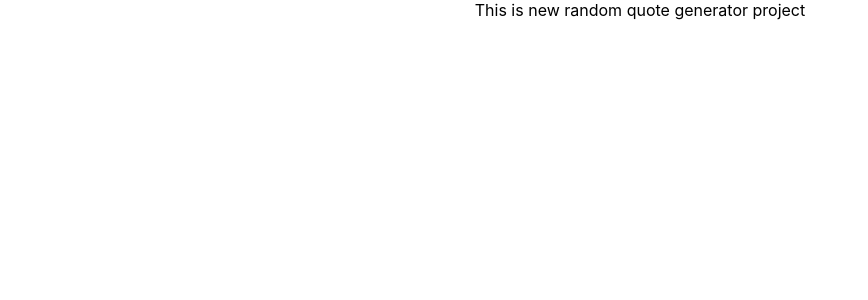
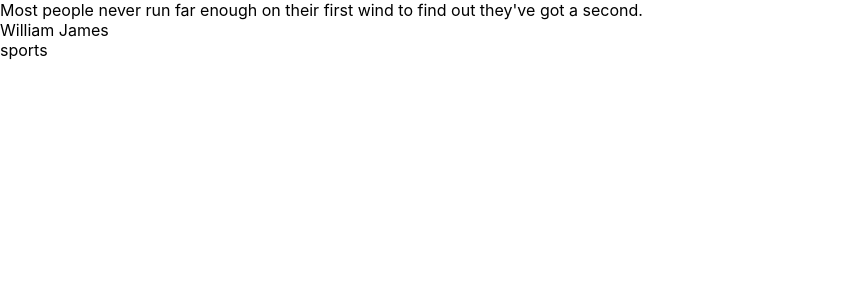
Before and after one commit to tilak30/Random-Quote-Generator, a React (Create React App) app: page / in a window 1280 px wide. Shown: the top 300 px of the page, without its empty margins (0-868 px from the left). Built offline with nearby package versions, Linux system fonts and the light colour scheme.

Commit message:
Added comp and basic layout created

```diff
--- a/package.json
+++ b/package.json
@@ -8,6 +8,7 @@
     "@testing-library/user-event": "^12.8.3",
     "react": "^17.0.2",
     "react-dom": "^17.0.2",
+    "react-router-dom": "^5.3.0",
     "react-scripts": "4.0.3",
     "web-vitals": "^1.1.2"
   },
--- a/src/App.js
+++ b/src/App.js
@@ -1,10 +1,39 @@
-import logo from './logo.svg';
-import './App.css';
+import { useState } from "react";
+import { BrowserRouter as Router, Switch, Route } from "react-router-dom";
+import MainPage from "./components/MainPage/MainPage";
+import QuoteAuthor from "./components/QuoteAuthor/QuoteAuthor";
+import Random from "./components/Random/Random";
 
 function App() {
+  const [quote, setQuote] = useState("Most people never run far enough on their first wind to find out they've got a second.");
+  const [author, setAuthor] = useState("William James");
+  const [field, setField] = useState("sports");
+
+  const handleClick = () => {
+
+    fetch("https://quote-garden.herokuapp.com/api/v3/quotes/random")
+      .then((res) => res.json())
+      .then((data) => {
+        setQuote(data.data[0].quoteText);
+        setAuthor(data.data[0].quoteAuthor);
+        setField(data.data[0].quoteGenre);
+      });
+  };
+
   return (
     <div className="App">
-      <div>This is new random quote generator project</div>
+      <Router>
+        <Random handleClick={handleClick} />
+        <Switch>
+          <Route exact path="/" >
+            <MainPage author={author} quote={quote} field={field} />
+          </Route>
+          <Route exact path="/AuthorQuote">
+            <QuoteAuthor author={author}/>
+          </Route>
+        </Switch>
+      </Router>
+
     </div>
   );
 }
--- /dev/null
+++ b/src/components/MainPage/MainPage.js
@@ -0,0 +1,27 @@
+import { useHistory } from "react-router";
+
+
+function MainPage({author, quote, field}) {
+    let history = useHistory();
+
+    return (
+        <div className="App">
+            <div>
+                {quote}
+            </div>
+            <div onClick={() => {
+                history.push("/AuthorQuote");
+            }}>
+                <div>
+                    {author}
+                </div>
+                <div>
+                    {field}
+                </div>
+            </div>
+
+        </div>
+    );
+}
+
+export default MainPage;
--- /dev/null
+++ b/src/components/QuoteAuthor/QuoteAuthor.js
@@ -0,0 +1,10 @@
+function QuoteAuthor({author}) {
+
+    return (
+      <div className="App">
+
+      </div>
+    );
+  }
+
+  export default QuoteAuthor;
--- /dev/null
+++ b/src/components/Random/Random.js
@@ -0,0 +1,10 @@
+function Random(author, quote, field) {
+
+    return (
+      <div className="App">
+
+      </div>
+    );
+  }
+
+  export default Random;
```
Also changed, not shown: 1 other file (tests, documents, lock files or other folders).
